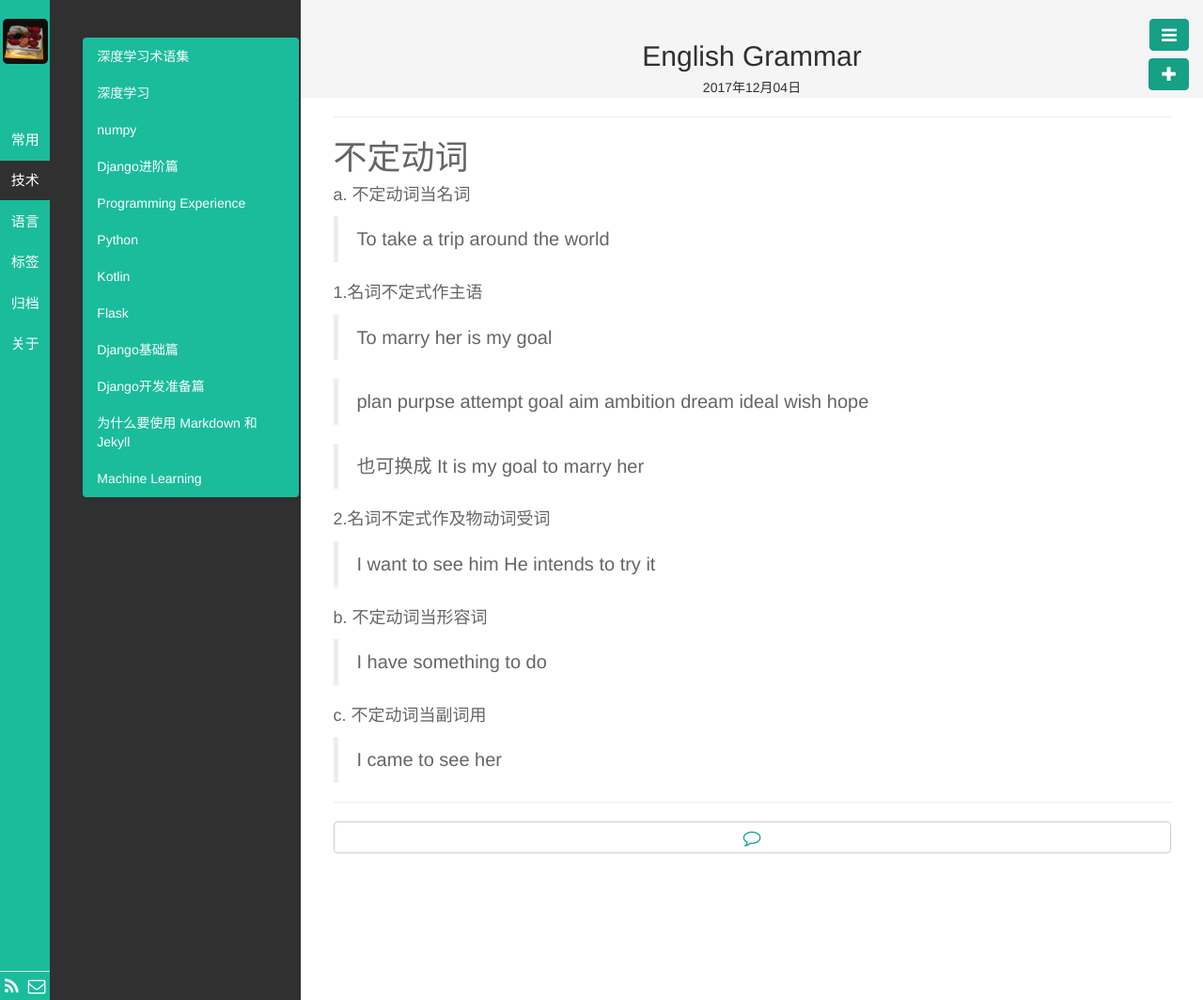
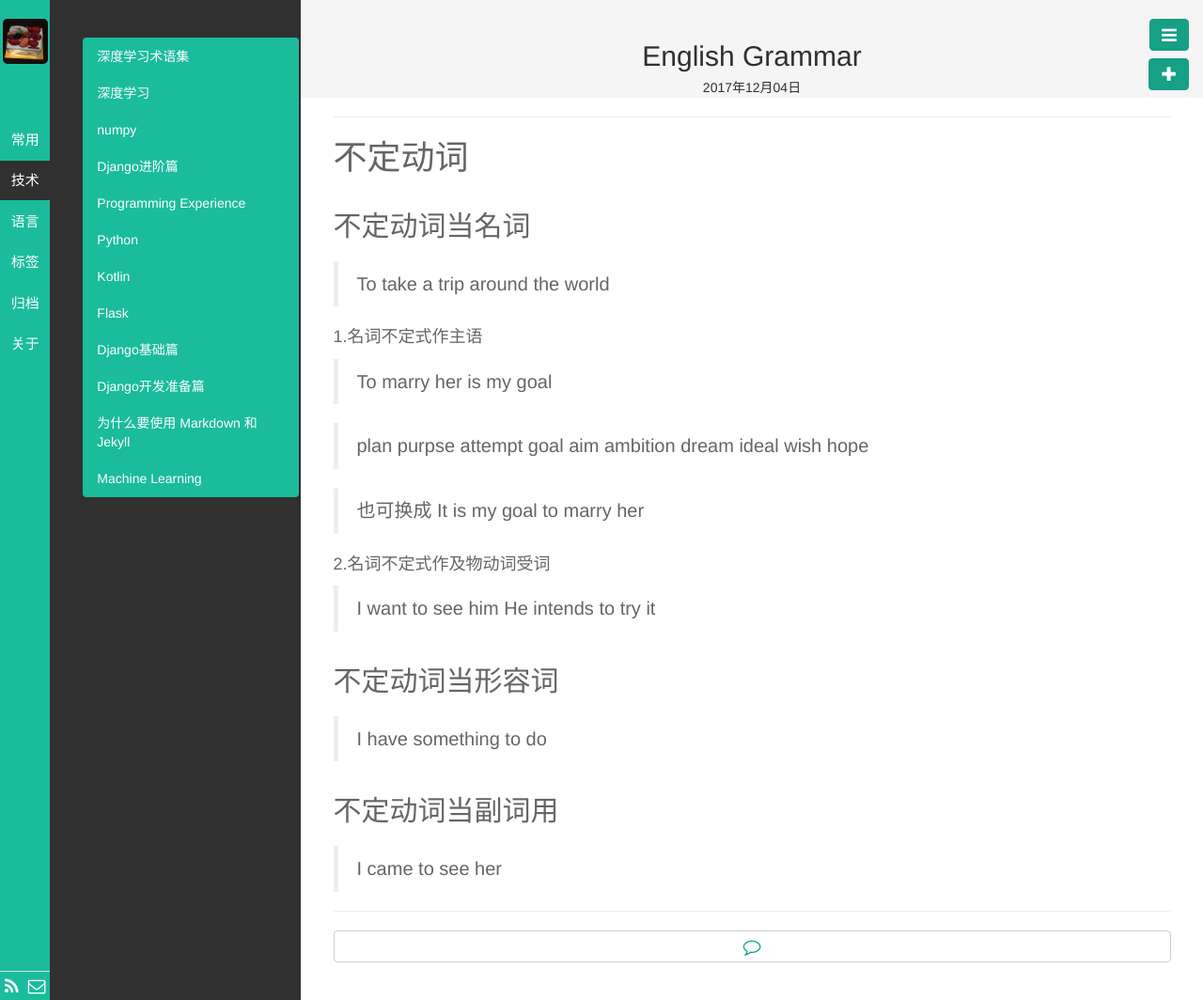
Before and after one commit to kyoyo/kyoyo.github.io, a Jekyll site: the page built from _posts/语言/2017-12-04-English-Grammar.md, in a window 1280 px wide. Shown: the whole page at 94% size. Built offline with Jekyll 4.4.1, drawn with Linux system fonts in a browser that asks for light colours; Markdown is read by kramdown in place of the engine named in the settings.

```diff
--- a/_posts/语言/2017-12-04-English-Grammar.md
+++ b/_posts/语言/2017-12-04-English-Grammar.md
@@ -10,7 +10,8 @@ description:
 
 # 不定动词
 
-a. 不定动词当名词
+
+## 不定动词当名词
 
 
 >To take a trip around the world
@@ -24,16 +25,16 @@ a. 不定动词当名词
 >也可换成  It is my goal to marry her
 
 
-2.名词不定式作及物动词受词
+  2.名词不定式作及物动词受词
 
 >I want to see him
 >He intends to try it
 
 
-b. 不定动词当形容词
+## 不定动词当形容词
 
 >I have something to do
 
-c. 不定动词当副词用
+## 不定动词当副词用
 
 >I came to see her
```
